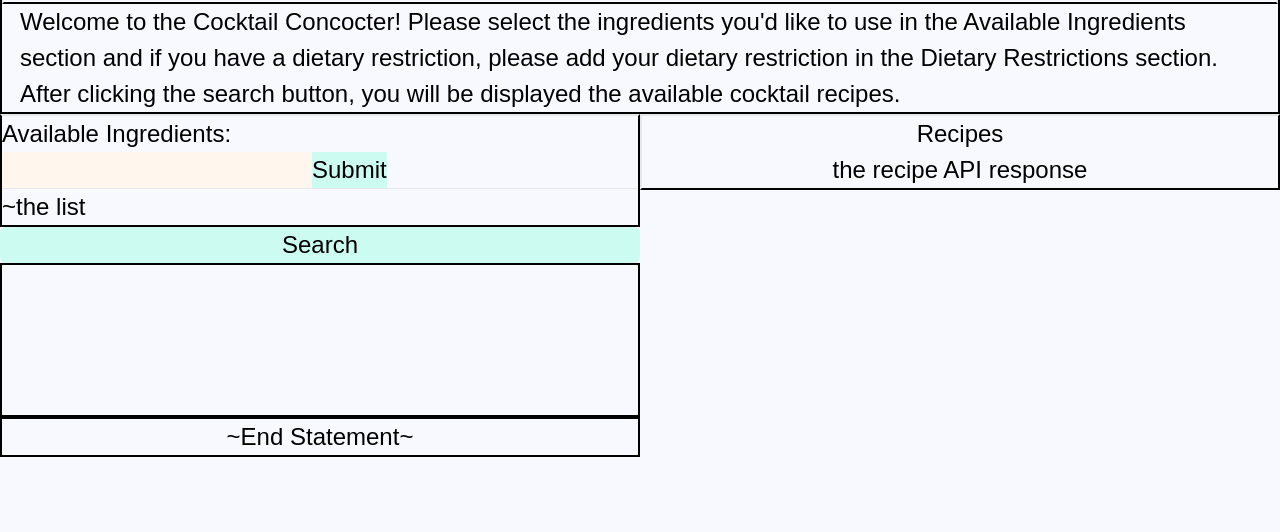
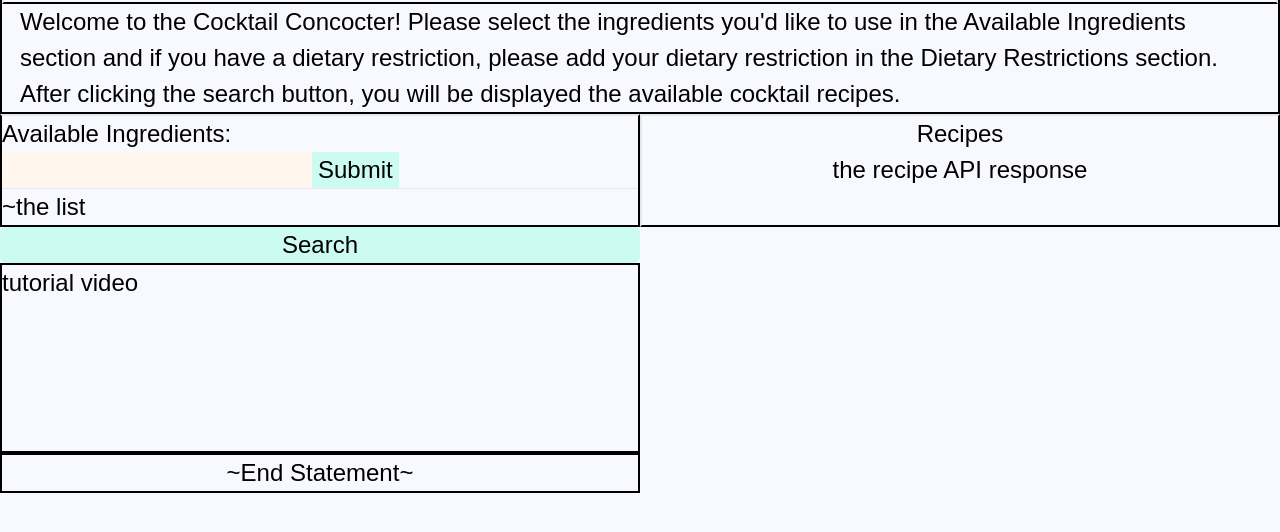
Before and after one commit to ericrothmuller/Cocktail-Concocter, a plain HTML site: page index.html in a window 1280 px wide. Shown: the part 50-582 px from the top of the page. Drawn offline with nearby package versions, Linux system fonts and the light colour scheme.

Commit message:
changed html

```diff
--- a/index.html
+++ b/index.html
@@ -23,7 +23,7 @@
                 <h2 class="text-sm lg:text-base">Available Ingredients:</h2>
                 <form class="flex"> <!--Form Stylings-->
                     <input type="text" class="bg-orange-50 hover:bg-orange-50/30">
-                    <input type="submit"class="bg-teal-100 hover:bg-emerald-800">
+                    <input type="submit"class="px-1 bg-teal-100 hover:bg-emerald-800">
                 </form>
                 <hr />
                 <p id="ingredientlist"></p>
@@ -33,18 +33,17 @@
             </div>
         </div>
 
-        <div id="recipediv" class="flex flex-col h-full w-1/2 border-2 border-b-black border-r-black text-center"><!--Recipe Div Stylings-->
+        <div id="recipediv" class="flex flex-col w-1/2 border-2 border-b-black border-r-black text-center"><!--Recipe Div Stylings-->
             <h2>Recipes</h2>
             <p id="recipelist">the recipe API response</p>
         </div>
     </main>
+
     <div id="searchdiv" class="w-1/2"><!--Search Div and Button Stylings-->
         <button id="searchbutton" class="bg-teal-100 hover:bg-emerald-800 w-full rounded">Search</button>
     </div>
 
-    <aside class="w-1/2 border-2 border-black">
-        <video></video>
-    </aside>
+    <aside class="w-1/2 h-full border-2 border-black">tutorial video<video></video></aside>
 
     <footer class="w-1/2 text-center border-2 border-black">~End Statement~</footer>
 
```
